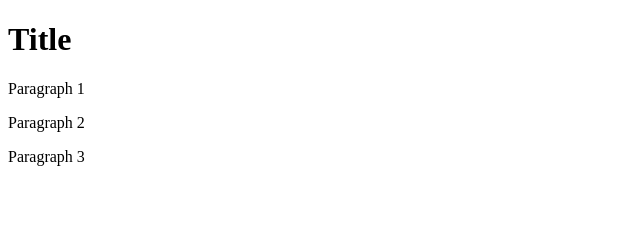
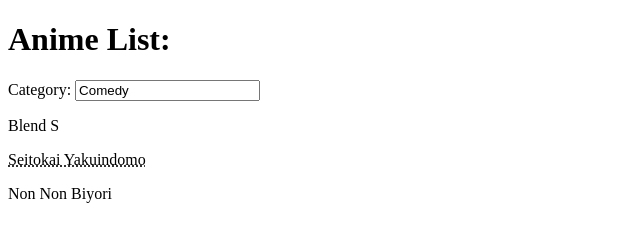
Before and after one commit to Luk4x/my-lab, a website: page javascript/javascriptWeb/document.html in a window 1280 px wide. Shown: the whole page, without its empty margins (0-640 px from the left). Drawn offline with Linux system fonts and the light colour scheme; a web font is replaced by a local one.

Commit message:
lesson10

```diff
--- a/javascript/javascriptWeb/index.html
+++ b/javascript/javascriptWeb/document.html
@@ -11,10 +11,15 @@
         <title>Selectors</title>
     </head>
     <body>
-        <h1 id="title">Title</h1>
-        <p class="paragraph">Paragraph 1</p>
-        <p class="paragraph">Paragraph 2</p>
-        <p>Paragraph 3</p>
+        <main>
+            <h1 id="title">Title</h1>
+            <label for="input1">Category:</label>
+            <input name="input1" id="input1" value="null" />
+            <p class="paragraph">Paragraph 1</p>
+            <p name="paragraph" class="paragraph">Paragraph 2</p>
+            <p name="paragraph">Paragraph 3</p>
+        </main>
     </body>
     <script src="./selectors.js"></script>
+    <script src="./practices.js"></script>
 </html>
--- /dev/null
+++ b/javascript/javascriptWeb/practices.js
@@ -0,0 +1,15 @@
+// getting attributes from elements:
+const input1 = document.getElementsByName('input1');
+console.log(input1[0].attributes); // .attributes to see all
+console.log(input1[0].value); // specify in lists
+const title4 = document.querySelector('h1');
+console.log(title4.textContent);
+console.log('');
+
+// manipulating elements
+title4.innerText = 'Anime List:';
+input1[0].value = 'Comedy';
+const paragraphs4 = document.querySelectorAll('p');
+paragraphs4[0].textContent = 'Blend S';
+paragraphs4[1].innerHTML = '<abbr title="that one is really good">Seitokai Yakuindomo</abbr>';
+paragraphs4[2].innerText = 'Non Non Biyori';
--- a/javascript/javascriptWeb/selectors.js
+++ b/javascript/javascriptWeb/selectors.js
@@ -41,3 +41,10 @@
 const title3 = document.querySelectorAll('#title'); // obligatory returns a NodeList
 console.log(title3);
 console.log('');
+
+// about getElementsByName() method:
+const input = document.getElementsByName('input1'); // obligatory returns a NodeList
+console.log(input);
+const allParagraphs3 = document.getElementsByName('paragraph');
+console.log(allParagraphs3);
+console.log('');
```
